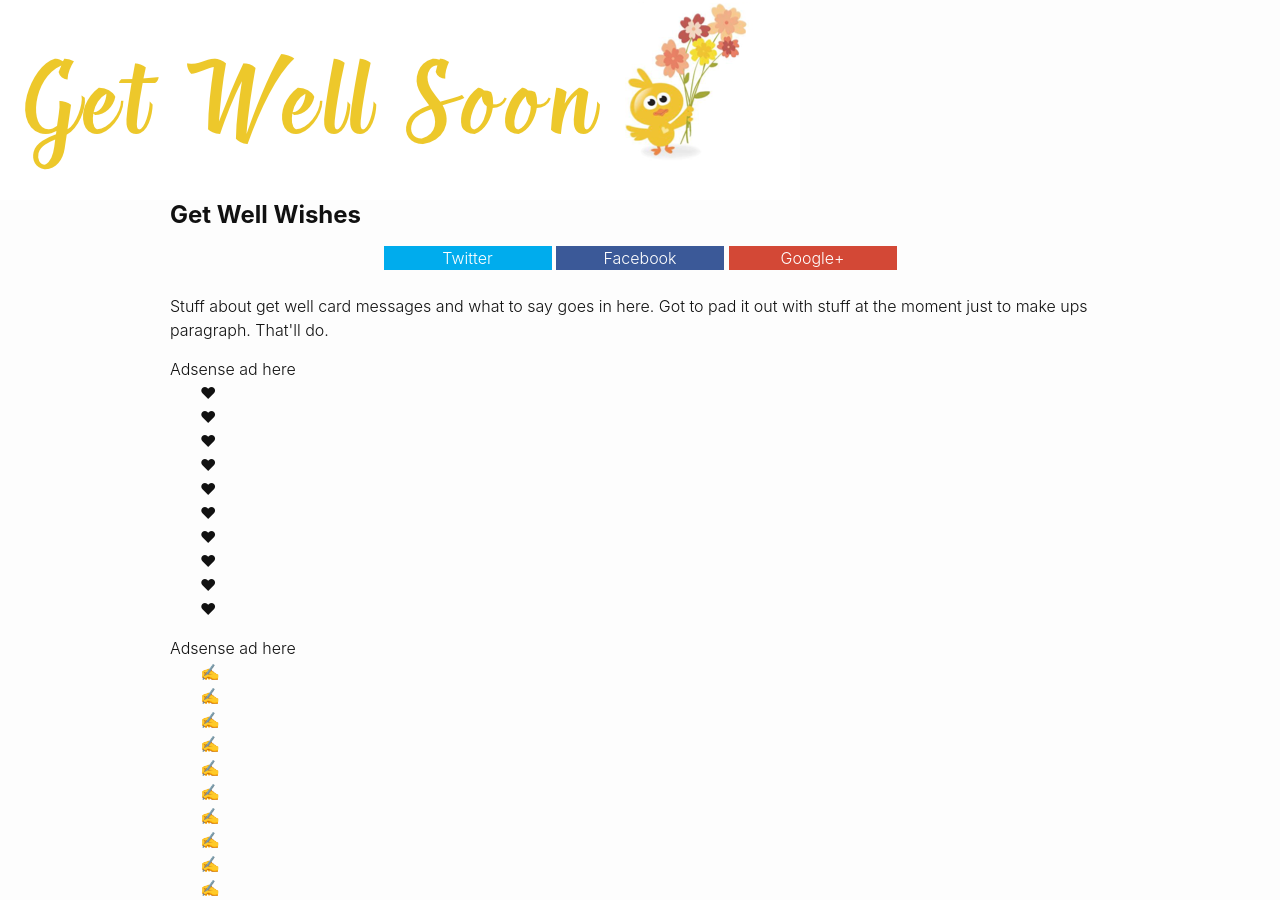
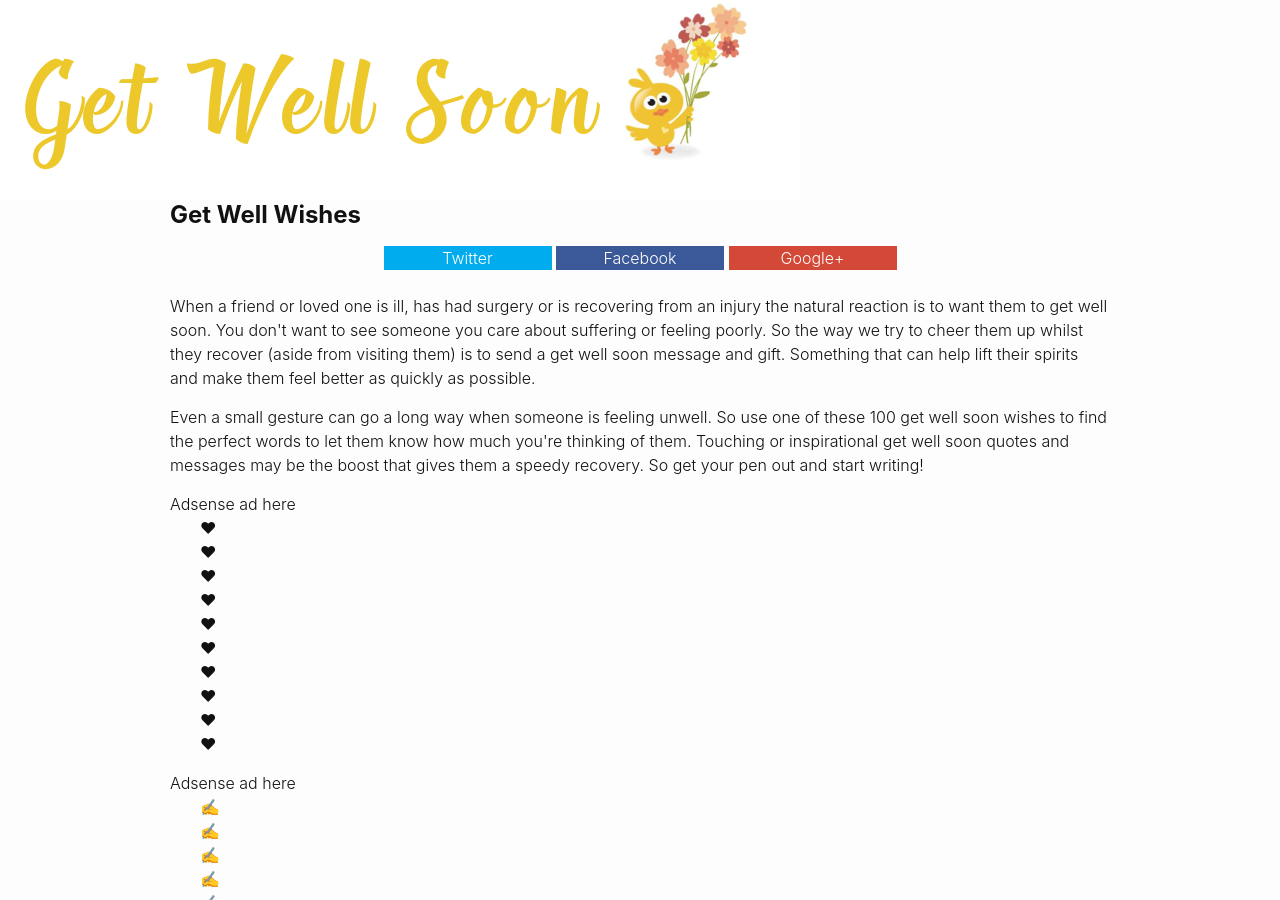
Before and after one commit to andyml123/andyml123.github.io, a Jekyll site: the page index2.html, which Jekyll copies as it is, in a window 1280 px wide and 900 px high. Built offline with Jekyll 4.4.1, drawn with Linux system fonts in a browser that asks for light colours.

Commit message:
Update index2.html

```diff
--- a/index2.html
+++ b/index2.html
@@ -37,7 +37,10 @@
 </div>
 
 <p>
-Stuff about get well card messages and what to say goes in here. Got to pad it out with stuff at the moment just to make ups paragraph. That'll do.
+When a friend or loved one is ill, has had surgery or is recovering from an injury the natural reaction is to want them to get well soon. You don't want to see someone you care about suffering or feeling poorly. So the way we try to cheer them up whilst they recover (aside from visiting them) is to send a get well soon message and gift. Something that can help lift their spirits and make them feel better as quickly as possible.
+  </p>
+  <p>
+Even a small gesture can go a long way when someone is feeling unwell. So use one of these 100 get well soon wishes to find the perfect words to let them know how much you're thinking of them. Touching or inspirational get well soon quotes and messages may be the boost that gives them a speedy recovery. So get your pen out and start writing!
 </p>
 
 Adsense ad here
```
